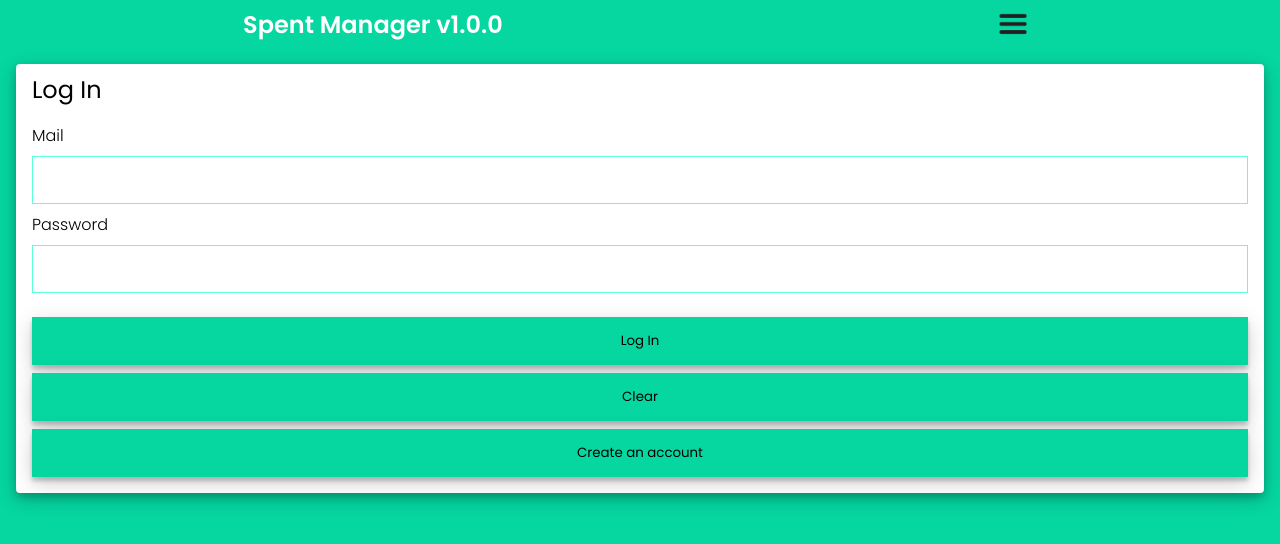
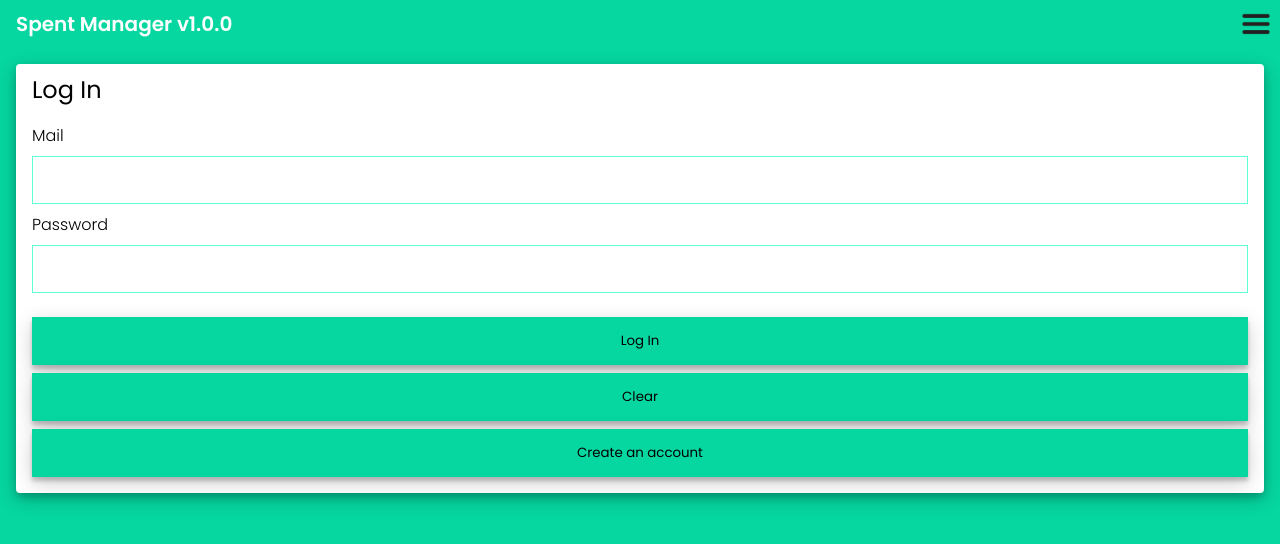
Before and after one commit to Potrunks/SpentManager, a React (Create React App) app in the folder gestion-depense-frontend/: page / in a window 1280 px wide. Shown: the top 544 px of the page. Built offline with nearby package versions, Linux system fonts and the light colour scheme.

Commit message:
Display name of user connected in navbar
When the user is connected, the name of the user is displayed on the navbar

```diff
--- a/gestion-depense-frontend/src/components/UI/Navbar.js
+++ b/gestion-depense-frontend/src/components/UI/Navbar.js
@@ -5,9 +5,9 @@ const Navbar = () => {
     return (
         <div className="main-navbar-container">
             <div className='main-navbar-app-title'>
-                <span>Spent Manager v1.0.0</span>
+                <span id='main-app-title'>Spent Manager v1.0.0</span>
             </div>
-            <img src={menuBurgerImage}></img>
+            <img src={menuBurgerImage} alt='Menu'></img>
         </div>
     )
 }
--- a/gestion-depense-frontend/src/components/form/LoginAccount.js
+++ b/gestion-depense-frontend/src/components/form/LoginAccount.js
@@ -38,6 +38,8 @@ const LoginAccount = () => {
             } else {
               console.log("User authenticated successfully");
               sessionStorage.setItem("idUserConnected", response.data.idUserConnected);
+              sessionStorage.setItem("firstNameUserConnected", response.data.firstNameUserConnected);
+              document.getElementById("main-app-title").innerHTML = "Welcome " + response.data.firstNameUserConnected;
               navigate(`/menu`);
             }
           }
--- a/gestion-depense-frontend/src/style/navbar.css
+++ b/gestion-depense-frontend/src/style/navbar.css
@@ -3,7 +3,7 @@
     height: 8%;
     display: flex;
     align-items: center;
-    justify-content: space-around;
+    justify-content: space-between;
 }
 
 .main-navbar-container img {
@@ -20,7 +20,8 @@
     height: 100%;
     justify-content: center;
     align-items: center;
-    font-size: 24px;
+    font-size: 20px;
     color: white;
     font-weight: 600;
+    margin-left: 16px;
 }
```
Also changed, not shown: 1 other file (tests, documents, lock files or other folders).
